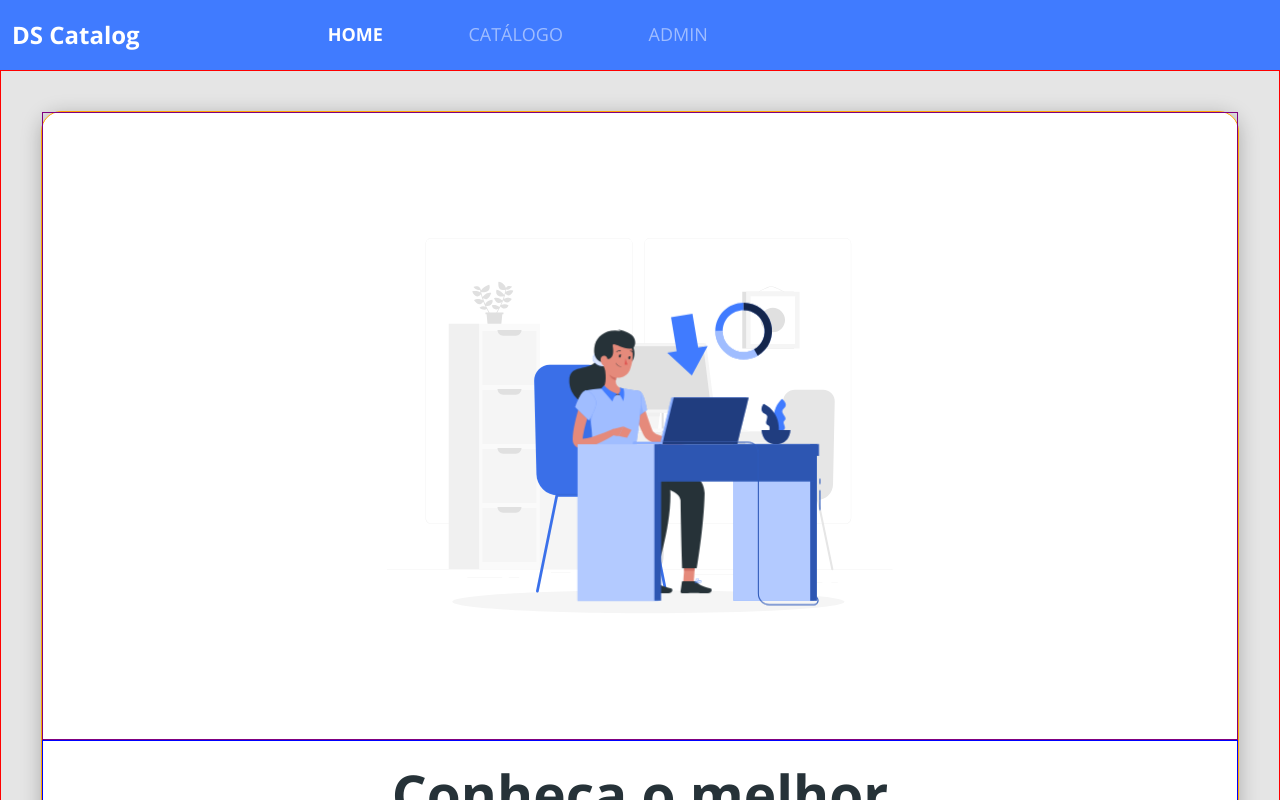
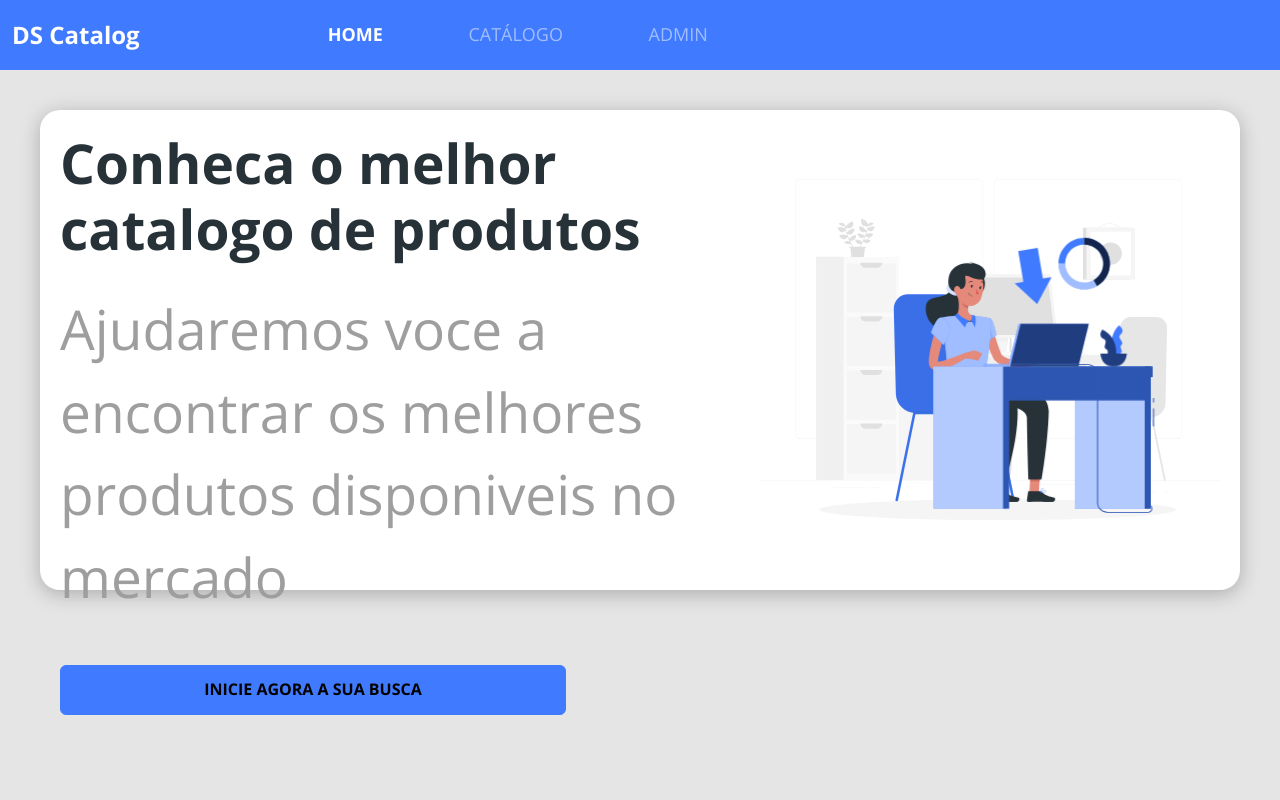
Before and after one commit to PedroL10/bds-dscatalog, a React (Create React App) app in the folder frontweb/: page / in a window 1280 px wide. Shown: the top 800 px of the page. Built offline with nearby package versions, Linux system fonts and the light colour scheme.

Commit message:
Styling home page

```diff
--- a/frontweb/src/pages/Home/index.tsx
+++ b/frontweb/src/pages/Home/index.tsx
@@ -1,8 +1,8 @@
-import { ReactComponent as MainImage} from 'assets/images/main-image.svg';
+import { ReactComponent as MainImage } from 'assets/images/main-image.svg';
 import ButtonIcon from 'components/ButtonIcon';
 import Navbar from 'components/Navbar';
 
-import './styles.css'
+import './styles.css';
 
 const Home = () => {
   return (
@@ -10,20 +10,23 @@ const Home = () => {
       <Navbar></Navbar>
       <div className="home-container">
         <div className="home-card">
-            <div className="home-content-container">
-                <h1>Conheca o melhor catalogo de produtos</h1>
-                <p>Ajudaremos voce a encontrar os melhores produtos disponiveis no mercado </p>
-                <ButtonIcon/>
+          <div className="home-content-container">
+            <div>
+              <h1>Conheca o melhor catalogo de produtos</h1>
+              <p>
+                Ajudaremos voce a encontrar os melhores produtos disponiveis no
+                mercado
+              </p>
             </div>
-            <div className="home-image-container">
-                <MainImage />
-            </div>
-
+            <ButtonIcon />
+          </div>
+          <div className="home-image-container">
+            <MainImage />
+          </div>
         </div>
-
       </div>
     </>
   );
-}
+};
 
 export default Home;
--- a/frontweb/src/pages/Home/styles.css
+++ b/frontweb/src/pages/Home/styles.css
@@ -1,7 +1,6 @@
 .home-container {
     padding: 10px;
     font-size: 20px;
-    border: 1px solid red;
     text-align: center;
 }
 
@@ -11,7 +10,6 @@
     background-color:  #fff;
     box-shadow: 0px 4px 20px rgba(0,0,0,0.25);
     border-radius: 20px;
-    border: 1px solid orange;
 }
 
 .home-content-container {
@@ -19,7 +17,6 @@
     flex-direction: column;
     align-items: center;
     padding: 10px 10px 60px 10px;
-    border: 1px solid blue;
 }
 
 .home-content-container h1 {
@@ -37,7 +34,6 @@
 
 .home-image-container {
     padding: 50px 15px;
-    border: 1px solid purple
 
 }
 
@@ -74,7 +70,6 @@
     .home-image-container svg {
         width: 506px;
     }
-
 }
 
 @media (min-width: 768px) {
@@ -113,13 +108,38 @@
         margin-bottom: 47px;
         width: 700px;
     }
+}
 
+@media (min-width: 1200px) {
+    .home-card {
+        flex-direction: row;
+        justify-content: space-around;
+        padding: calc(((85vh - 480px) / 2) - 20) 0 ;
+    }
 
+    .home-content-container {
+        align-items: flex-start;
+        text-align: left;
+        flex-flow: wrap;
+        align-content: space-between;
+        padding: 20px;
+        height: 480px;
+        width: 700px;
+    }
 
+    .home-image-container {
+        display: flex;
+        align-items: center;
+        padding: 20px;
+    }
 
+    .home-image-container svg{
+        width: 100%;
+    }
+}
 
-
-
-
-
+@media (min-width: 1400px){
+    .home-image-container svg{
+        width: 480px;
+    }
 }
```
